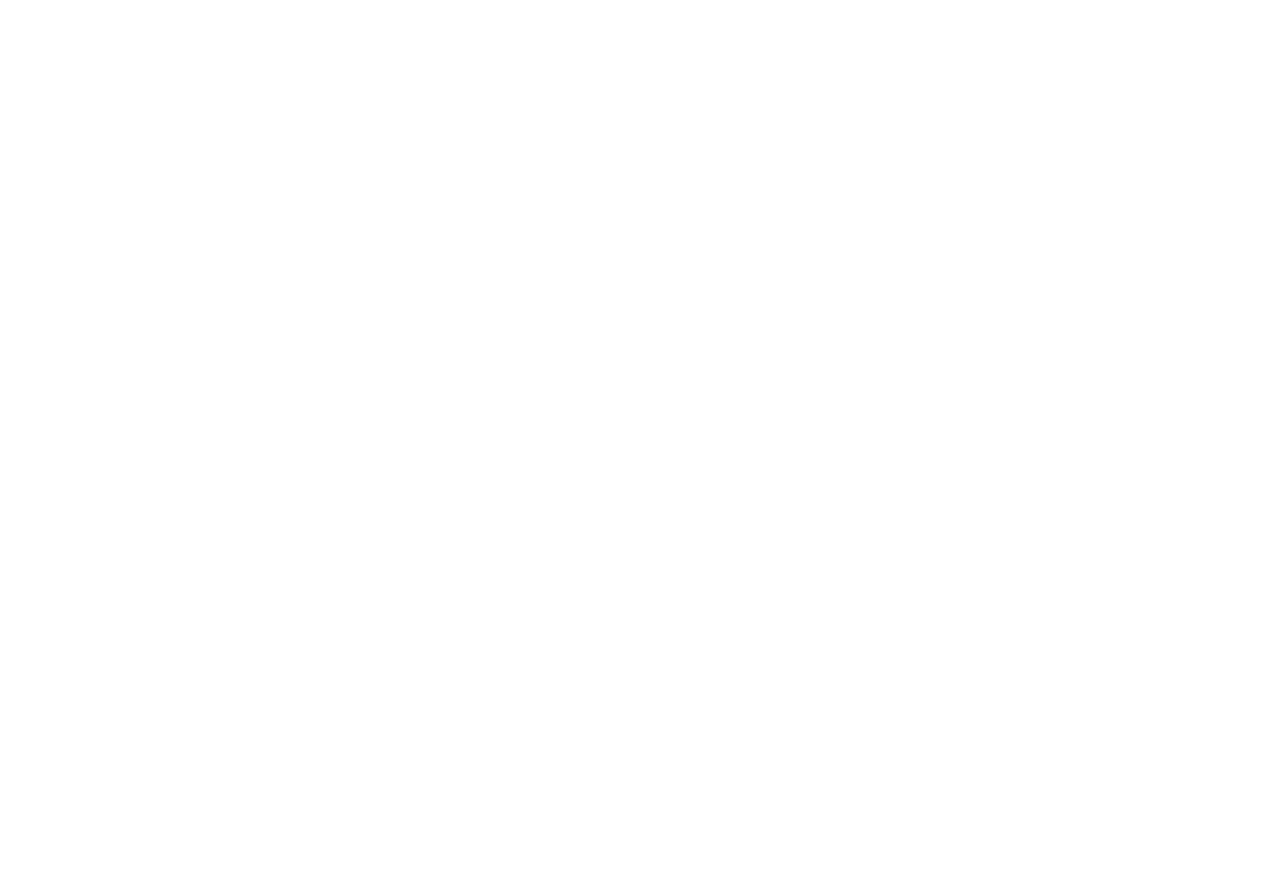
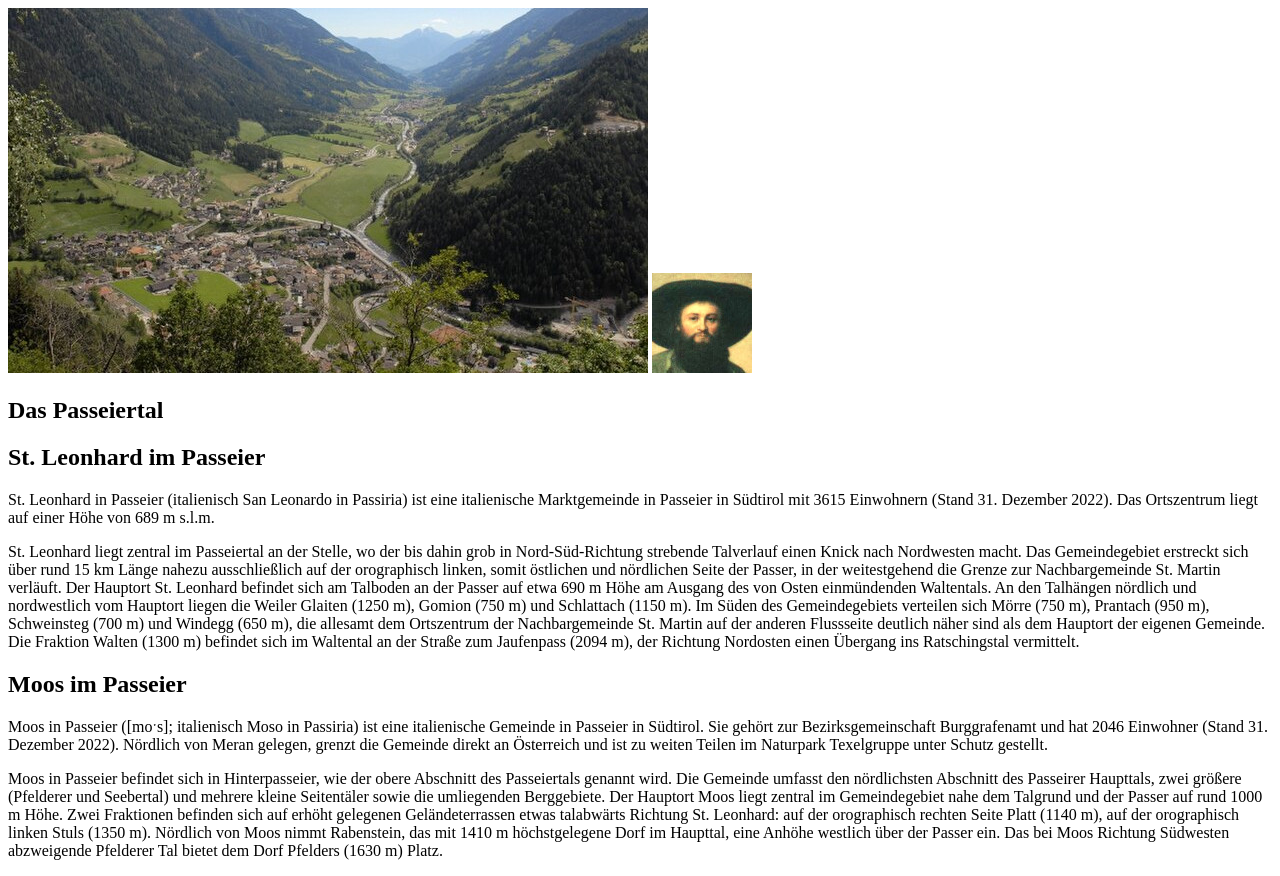
Before and after one commit to SebSpr/passeiertal, a plain HTML site: page passeiertal.html in a window 1280 px wide. Before the commit the page ends 800 px from the top, so only its background shows below. Drawn offline with Linux system fonts and the light colour scheme.

Commit message:
Text und Bilder

```diff
--- a/passeiertal.html
+++ b/passeiertal.html
@@ -8,6 +8,51 @@
     <title>Das Passeiertal</title>
 </head>
 
+<body>
+    <header>
+        <!--Bild:https://upload.wikimedia.org/wikipedia/commons/thumb/2/27/St._Leonhard-Passeiertal.jpg/640px-St._Leonhard-Passeiertal.jpg -->
+        <img src="images/header.jpg" alt="Sankt Leonhard im Vordergrund mit Blick ins Passeiertal">
+
+        <a href="https://github.com/SebSpr/nz"><img src="images/user.jpg" alt="Andreas Hofer mit Hut"></a>
+    </header>
+    <main>
+        <article>
+            <h1>Das Passeiertal</h1>
+            <h1>St. Leonhard im Passeier</h1>
+            <p>St. Leonhard in Passeier (italienisch San Leonardo in Passiria) ist eine italienische Marktgemeinde in
+                Passeier in Südtirol mit 3615 Einwohnern (Stand 31. Dezember 2022). Das Ortszentrum liegt auf einer Höhe
+                von 689 m s.l.m. </p>
+            <p>
+                St. Leonhard liegt zentral im Passeiertal an der Stelle, wo der bis dahin grob in Nord-Süd-Richtung
+                strebende Talverlauf einen Knick nach Nordwesten macht. Das Gemeindegebiet erstreckt sich über rund 15
+                km Länge nahezu ausschließlich auf der orographisch linken, somit östlichen und nördlichen Seite der
+                Passer, in der weitestgehend die Grenze zur Nachbargemeinde St. Martin verläuft. Der Hauptort St.
+                Leonhard befindet sich am Talboden an der Passer auf etwa 690 m Höhe am Ausgang des von Osten
+                einmündenden Waltentals. An den Talhängen nördlich und nordwestlich vom Hauptort liegen die Weiler
+                Glaiten (1250 m), Gomion (750 m) und Schlattach (1150 m). Im Süden des Gemeindegebiets verteilen sich
+                Mörre (750 m), Prantach (950 m), Schweinsteg (700 m) und Windegg (650 m), die allesamt dem Ortszentrum
+                der Nachbargemeinde St. Martin auf der anderen Flussseite deutlich näher sind als dem Hauptort der
+                eigenen Gemeinde. Die Fraktion Walten (1300 m) befindet sich im Waltental an der Straße zum Jaufenpass
+                (2094 m), der Richtung Nordosten einen Übergang ins Ratschingstal vermittelt.
+            </p>
+            <h1>Moos im Passeier</h1>
+            <p>Moos in Passeier ([moˑs]; italienisch Moso in Passiria) ist eine italienische Gemeinde in Passeier in
+                Südtirol. Sie gehört zur Bezirksgemeinschaft Burggrafenamt und hat 2046 Einwohner (Stand 31. Dezember
+                2022). Nördlich von Meran gelegen, grenzt die Gemeinde direkt an Österreich und ist zu weiten Teilen im
+                Naturpark Texelgruppe unter Schutz gestellt. </p>
+            <p>
+                Moos in Passeier befindet sich in Hinterpasseier, wie der obere Abschnitt des Passeiertals genannt wird.
+                Die Gemeinde umfasst den nördlichsten Abschnitt des Passeirer Haupttals, zwei größere (Pfelderer und
+                Seebertal) und mehrere kleine Seitentäler sowie die umliegenden Berggebiete.
+
+                Der Hauptort Moos liegt zentral im Gemeindegebiet nahe dem Talgrund und der Passer auf rund 1000 m Höhe.
+                Zwei Fraktionen befinden sich auf erhöht gelegenen Geländeterrassen etwas talabwärts Richtung St.
+                Leonhard: auf der orographisch rechten Seite Platt (1140 m), auf der orographisch linken Stuls (1350 m).
+                Nördlich von Moos nimmt Rabenstein, das mit 1410 m höchstgelegene Dorf im Haupttal, eine Anhöhe westlich
+                über der Passer ein. Das bei Moos Richtung Südwesten abzweigende Pfelderer Tal bietet dem Dorf Pfelders
+                (1630 m) Platz.
+            </p>
+        </article>
 
 
 
@@ -17,4 +62,13 @@
 
 
 
+    </main>
+</body>
+
+
+
+
+
+
+
 </html>
```
Also changed, not shown: images/header.jpg (added), images/user.jpg (added).
